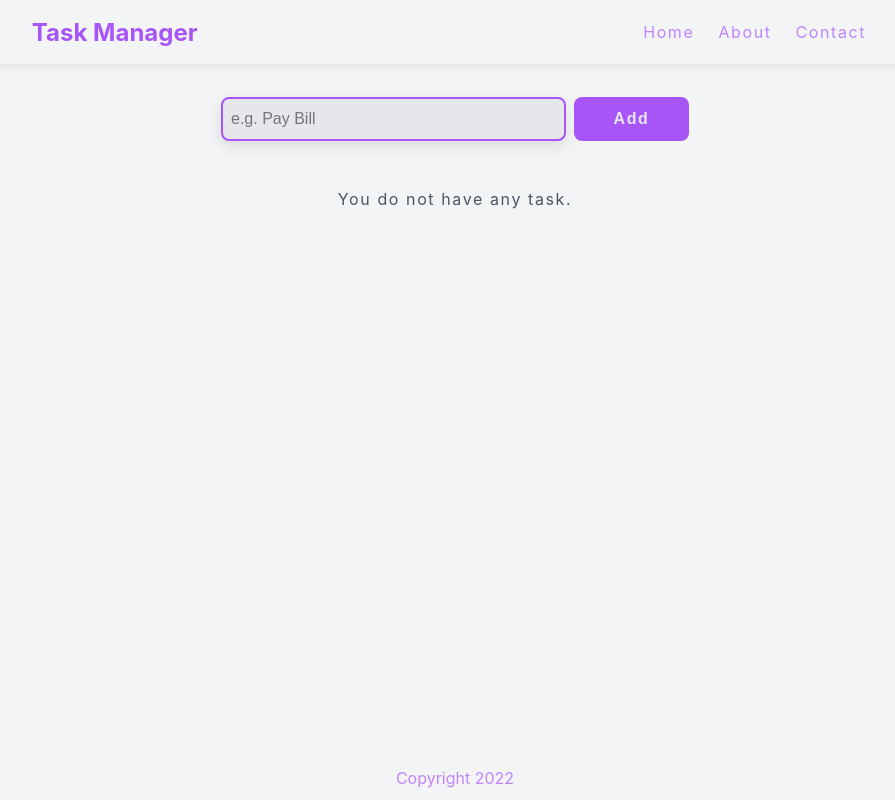
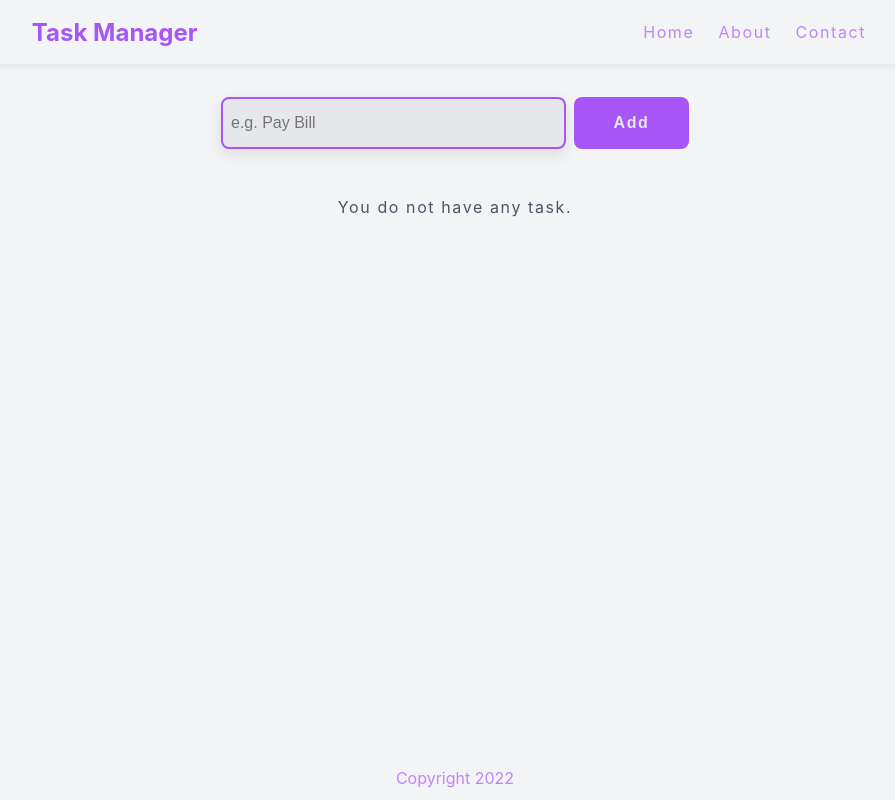
Before and after one commit to GeekGuruDev/task-manager, a React (Create React App) app: page / in a window 1280 px wide. Shown: the whole page, without its empty margins (185-1080 px from the left). Built offline with nearby package versions, Linux system fonts and the light colour scheme.

Commit message:
Change input height

```diff
--- a/src/index.css
+++ b/src/index.css
@@ -147,7 +147,7 @@ body {
   border-radius: var(--radius);
   border: 2px solid var(--primary-300);
   background-color: var(--gray-200);
-  line-height: 1.5;
+  line-height: 2;
   width: 75%;
 }
 
```
